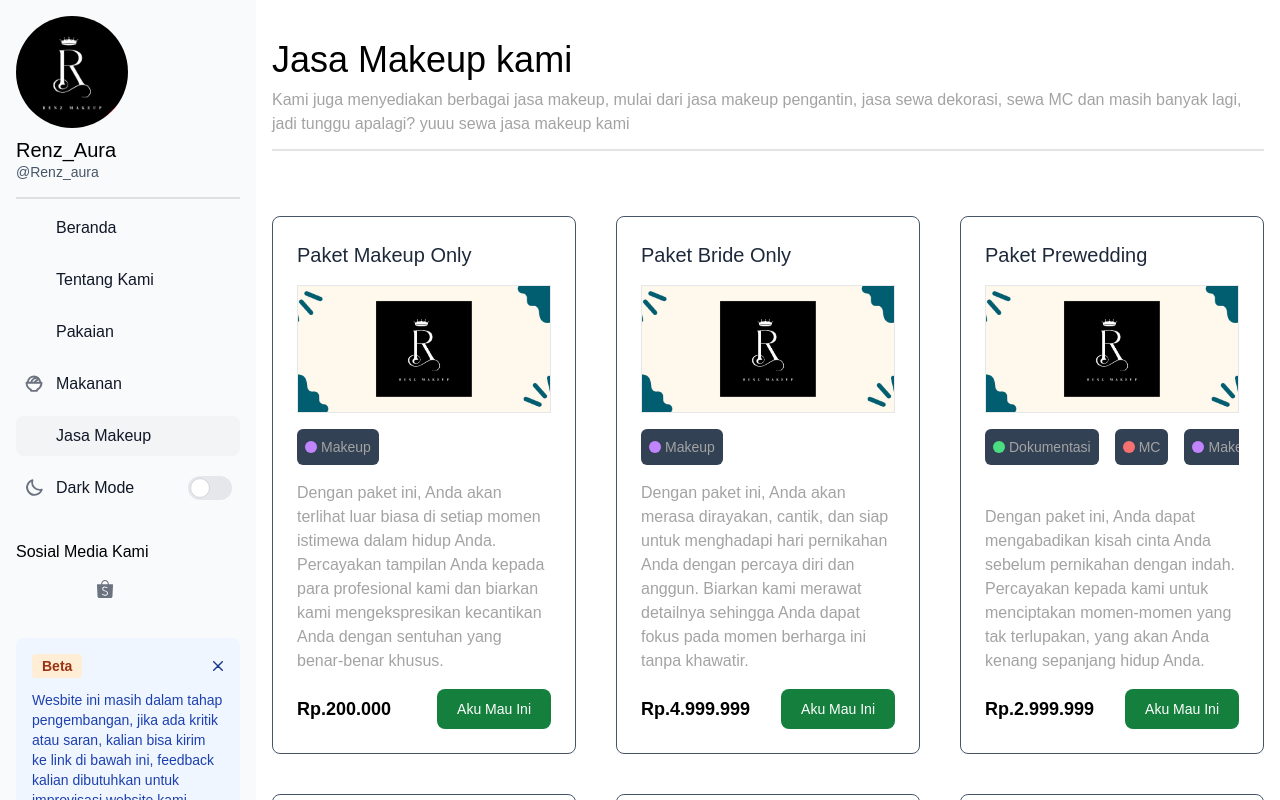
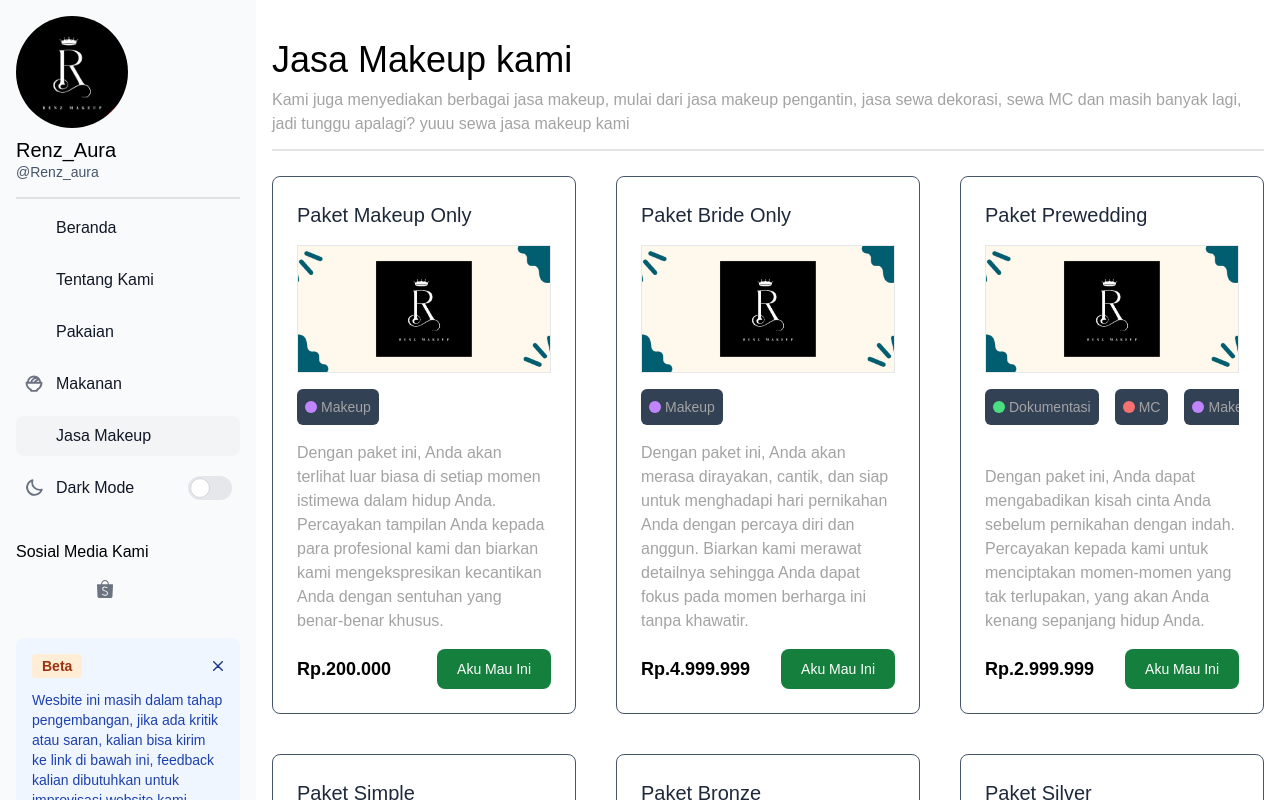
Before and after one commit to ikhlasdansantai/RenzAura, a React (Vite) app: page /jasaMakeup in a window 1280 px wide. Shown: the top 800 px of the page. Built offline with nearby package versions, Linux system fonts and the light colour scheme; some icons are missing.

Commit message:
minor UI change on makeup page

```diff
--- a/src/Pages/MakeUp/MakeUp.tsx
+++ b/src/Pages/MakeUp/MakeUp.tsx
@@ -13,7 +13,7 @@ export default function MakeUp({ items }: any): JSX.Element {
           <Title>Jasa Makeup kami</Title>
           <p className="text-secondText mt-2">Kami juga menyediakan berbagai jasa makeup, mulai dari jasa makeup pengantin, jasa sewa dekorasi, sewa MC dan masih banyak lagi, jadi tunggu apalagi? yuuu sewa jasa makeup kami </p>
         </div>
-        <div className="cards grid grid-cols-1 min-[950px]:grid-cols-2 xl:grid-cols-3 min-[2000px]:grid-cols-4 mt-20 mb-10 gap-10">
+        <div className="cards grid grid-cols-1 min-[950px]:grid-cols-2 xl:grid-cols-3 min-[2000px]:grid-cols-4 my-10 gap-10">
           {items.map((items: any, index: number) => {
             return (
               <div key={index} className="card flex flex-col gap-4 bg-white p-6  rounded-lg border border-slate-600 dark:border-0">
```
